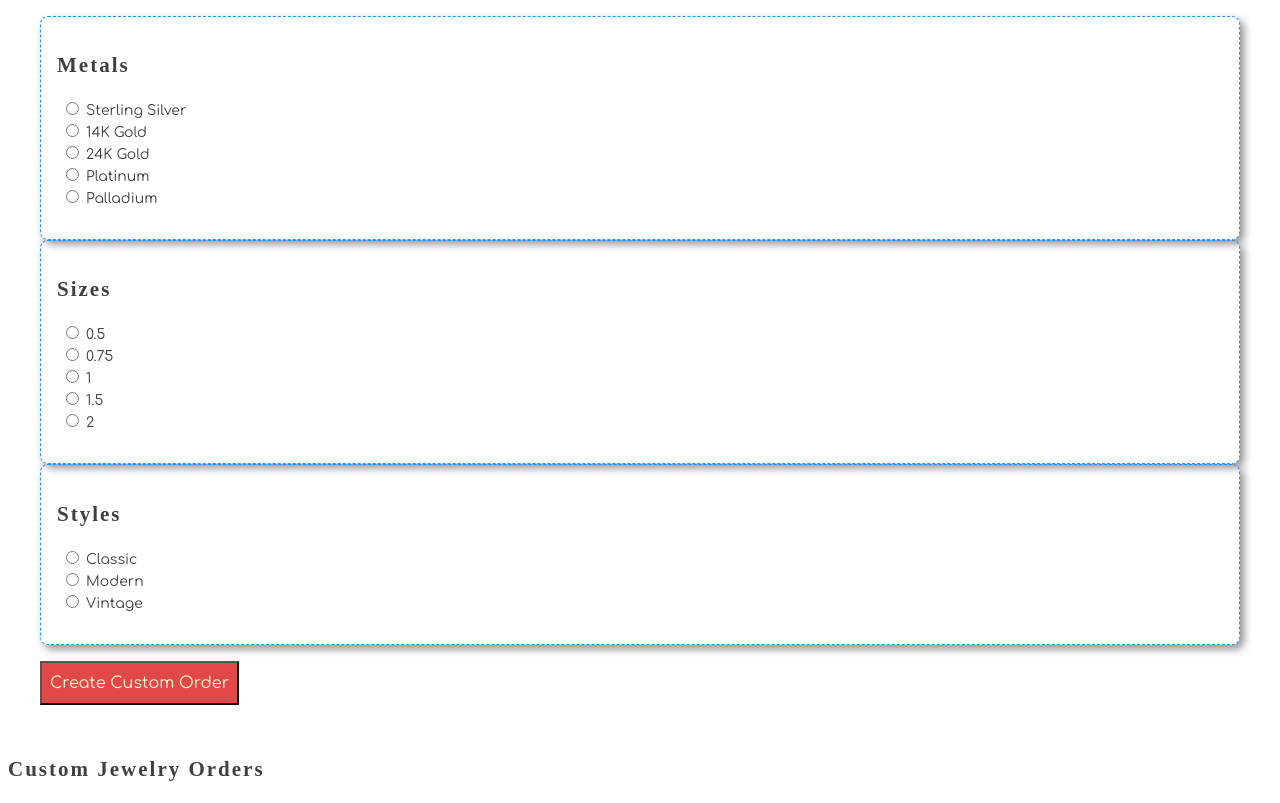
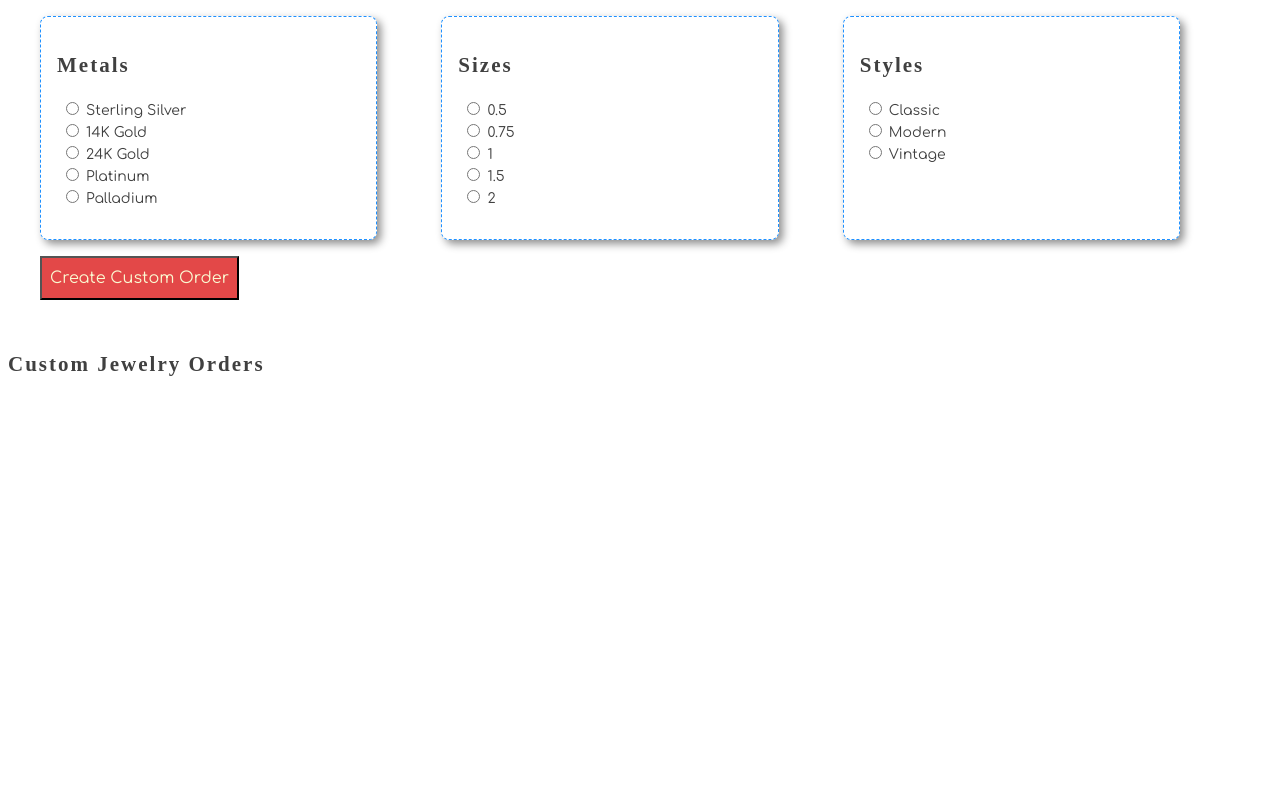
Before and after one commit to Thomas88s/kneel-diamonds-49, a plain HTML site: page index.html in a window 1280 px wide. Shown: the part 64-867 px from the top of the page. After the commit the page ends 800 px from the top, so only its background shows below. Drawn offline with Linux system fonts and the light colour scheme; a web font is replaced by a local one.

Commit message:
fixed css

```diff
--- a/styles/details.css
+++ b/styles/details.css
@@ -1,5 +1,8 @@
 /* You need to create the rest of styles for the layout shown */
+.choices {
+  display: flex;
 
+}
 .options {
     flex-basis: 24%;
     margin: 0 2rem;
```
